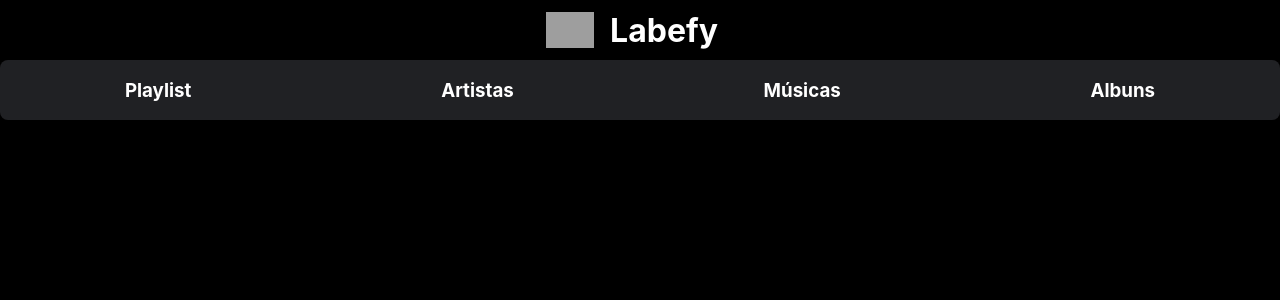
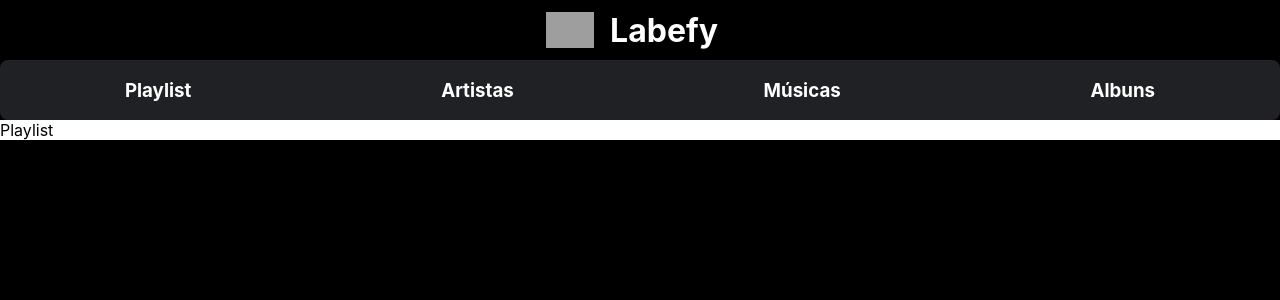
Before and after one commit to future4code/Edgard-Finotti, a React (Create React App) app in the folder quinzena7/labefy/labefy/: page / in a window 1280 px wide. Both pictures are taken after a click on the element "Playlist". Shown: the top 300 px of the page. Built offline with nearby package versions, Linux system fonts and the light colour scheme; grey boxes are pictures that could not be loaded.

Commit message:
Criado componente Playlist.

```diff
--- /dev/null
+++ b/quinzena7/labefy/labefy/src/components/Playlist/Playlist.js
@@ -0,0 +1,25 @@
+import React from 'react'
+import { DivisaoPlaylist } from './stylesPlaylist'
+
+
+export class Playlist extends React.Component {
+
+    state = {
+
+    }
+
+
+
+    render() {
+
+
+        return <DivisaoPlaylist>
+            Playlist
+        </DivisaoPlaylist>
+
+
+    }
+
+
+
+}
--- /dev/null
+++ b/quinzena7/labefy/labefy/src/components/Playlist/stylesPlaylist.js
@@ -0,0 +1,5 @@
+import styled from 'styled-components'
+
+export const DivisaoPlaylist = styled.div`
+  background-color: white;
+`
--- a/quinzena7/labefy/labefy/src/screens/TelaPrincipal/Principal.js
+++ b/quinzena7/labefy/labefy/src/screens/TelaPrincipal/Principal.js
@@ -1,6 +1,7 @@
 import React from 'react'
 import LogoENome from '../../components/LogoENome/LogoENome'
 import Menu from '../../components/Menu/Menu'
+import { Playlist } from '../../components/Playlist/Playlist'
 import { DivisaoPrincipal } from './stylesPrincipal'
 
 export class Principal extends React.Component {
@@ -18,7 +19,9 @@ export class Principal extends React.Component {
 
         let componenteDadosExibidos
         if(this.state.opcaoMenu === "Playlist") {
+            componenteDadosExibidos =  <Playlist
 
+            />
         }
 
         return <DivisaoPrincipal>
@@ -33,6 +36,8 @@ export class Principal extends React.Component {
 
             />
 
+            {componenteDadosExibidos}
+
         </DivisaoPrincipal>
 
     }
```
Also changed, not shown: quinzena7/labefy/labefy/src/screens/TelaPrincipal/stylesPrincipal.js (line endings or trailing spaces).
